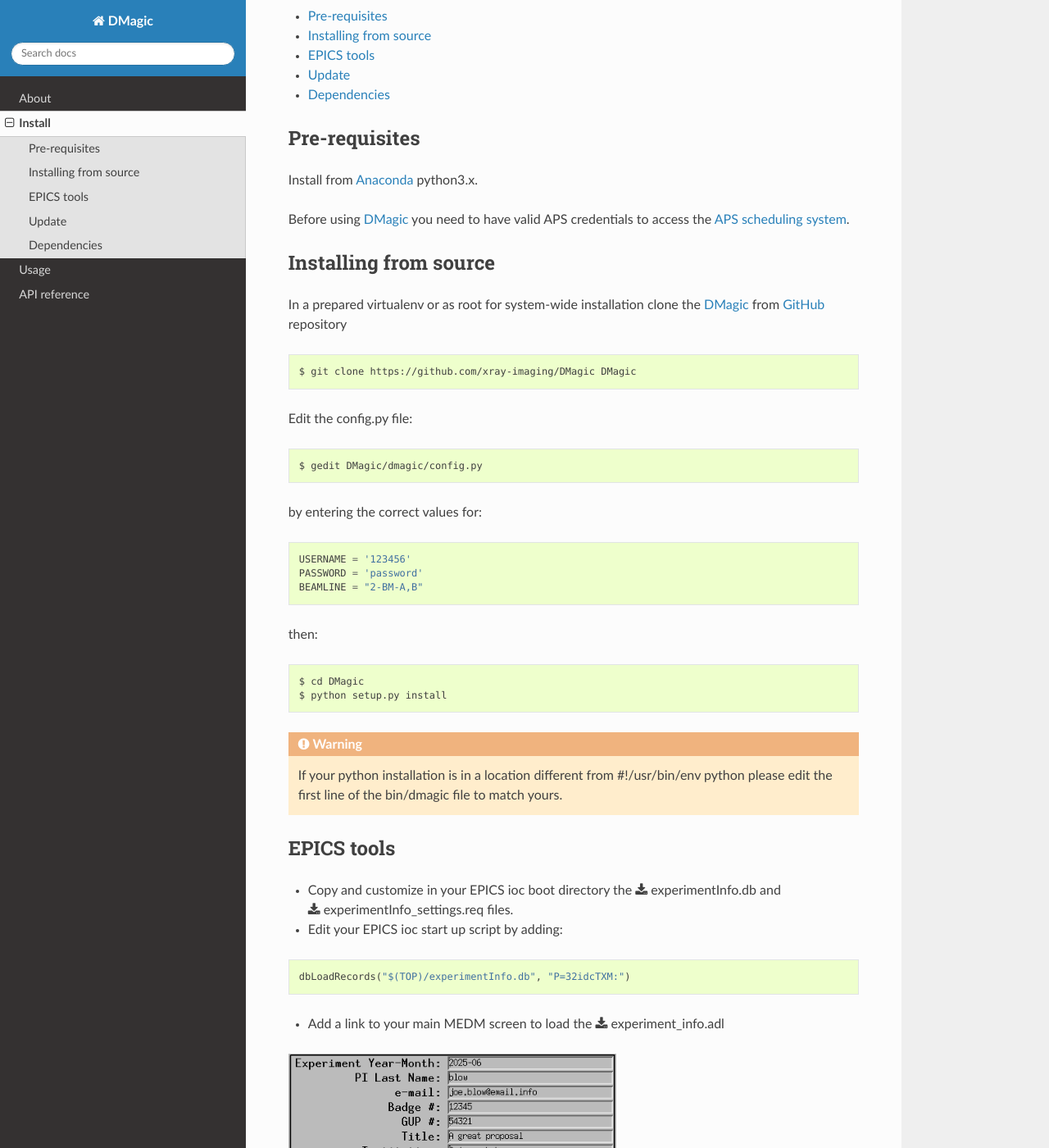
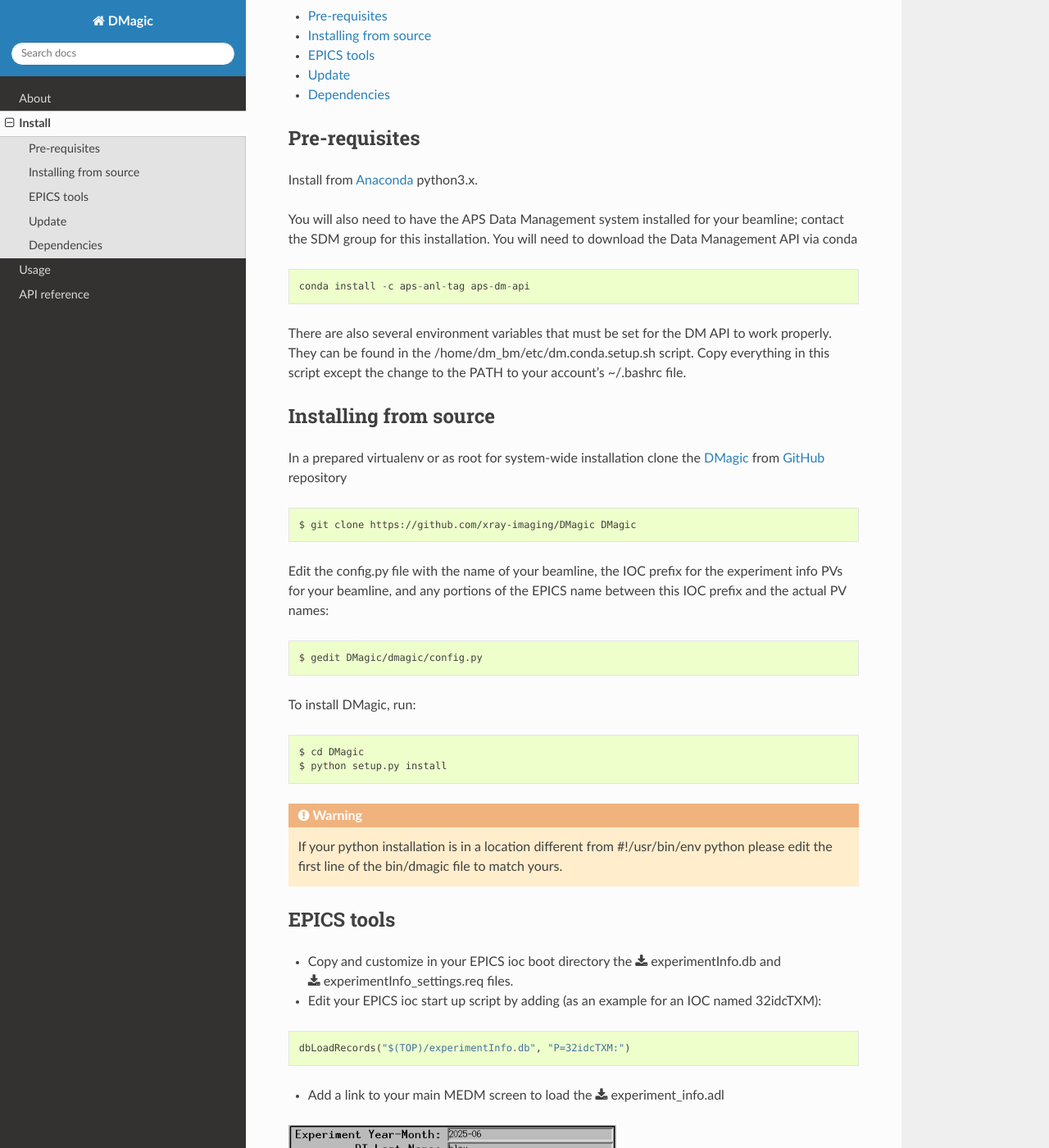
Before and after one commit to xray-imaging/DMagic, a Sphinx documentation site: the page built from doc/source/install.rst, in a window 1280 px wide and 1400 px high, scrolled down 236 px. Shown: the whole window at 82% size. Built offline with Sphinx 7.4.7 and the Read the Docs theme 2.0.0, drawn with Linux system fonts in a browser that asks for light colours; some of the changed text lies outside the part shown.

Commit message:
Change documentation to match change to using DM system.

```diff
--- a/doc/source/about.rst
+++ b/doc/source/about.rst
@@ -5,7 +5,7 @@
 `DMagic <https://github.com/xray-imaging/DMagic>`_ aims to provide easy command-like
 interface to the `APS scheduling system <https://schedule.aps.anl.gov/>`_
 
-Basic functionalities include the ability, for a given experiment date, to retrieve the users'
+Basic functionalities include the ability, for the current experiment, to retrieve the users'
 email addresses from the APS scheduling as well as experiment information. This infomation can
 be printed ("show" option) or used to update EPICS PVs ("tag" option)
 
--- a/doc/source/install.rst
+++ b/doc/source/install.rst
@@ -14,8 +14,14 @@
 
 Install from `Anaconda <https://www.anaconda.com/distribution/>`_ python3.x.
 
-Before using `DMagic <https://github.com/xray-imaging/DMagic>`_  you need to have valid APS credentials
-to access the `APS scheduling system <https://schedule.aps.anl.gov/>`__.
+You will also need to have the APS Data Management system installed for your beamline; contact
+the SDM group for this installation.  You will need to download the Data Management API via conda
+
+::
+
+    conda install -c aps-anl-tag aps-dm-api
+
+There are also several environment variables that must be set for the DM API to work properly.  They can be found in the /home/dm_bm/etc/dm.conda.setup.sh script.  Copy everything in this script except the change to the PATH to your account's ~/.bashrc file.
 
 
 Installing from source
@@ -28,22 +34,17 @@
 
     $ git clone https://github.com/xray-imaging/DMagic DMagic
 
-Edit the config.py file::
+Edit the config.py file with the name of your beamline, the IOC prefix for the experiment info PVs for your beamline, and any portions of the EPICS name between this IOC prefix and the actual PV names::
 
     $ gedit DMagic/dmagic/config.py
 
-by entering the correct values for::
-
-    USERNAME = '123456'
-    PASSWORD = 'password'
-    BEAMLINE = "2-BM-A,B"
-
-then::
+To install DMagic, run::
 
     $ cd DMagic
     $ python setup.py install
 
 .. warning:: If your python installation is in a location different from #!/usr/bin/env python please edit the first line of the bin/dmagic file to match yours.
+
 
 EPICS tools
 ===========
@@ -51,7 +52,7 @@
 
 * Copy and customize in your EPICS ioc boot directory the :download:`experimentInfo.db <../demo/epics/experimentInfo.db>` and :download:`experimentInfo_settings.req <../demo/epics/experimentInfo_settings.req>` files.
 
-* Edit your EPICS ioc start up script by adding:
+* Edit your EPICS ioc start up script by adding (as an example for an IOC named 32idcTXM):
 
 ::
 
@@ -64,8 +65,6 @@
   :alt: medm screen
 
 * Customize the dmagic/pv_beamline.py file to match the PV names in use at your beamline (see examples for 2-BM :download:`pv_beamline_2bm.py <../demo/epics/pv_beamline_2bm.py>` and 7-BM :download:`pv_beamline_7bm.py <../demo/epics/pv_beamline_2bm.py>`
-
-
 
 
 Update
```
Also changed, not shown: other parts of doc/source/install.rst (+0 -2 lines), doc/source/api/dmagic.scheduling.rst (+6 -4 lines), doc/source/usage.rst (line endings or trailing spaces).
